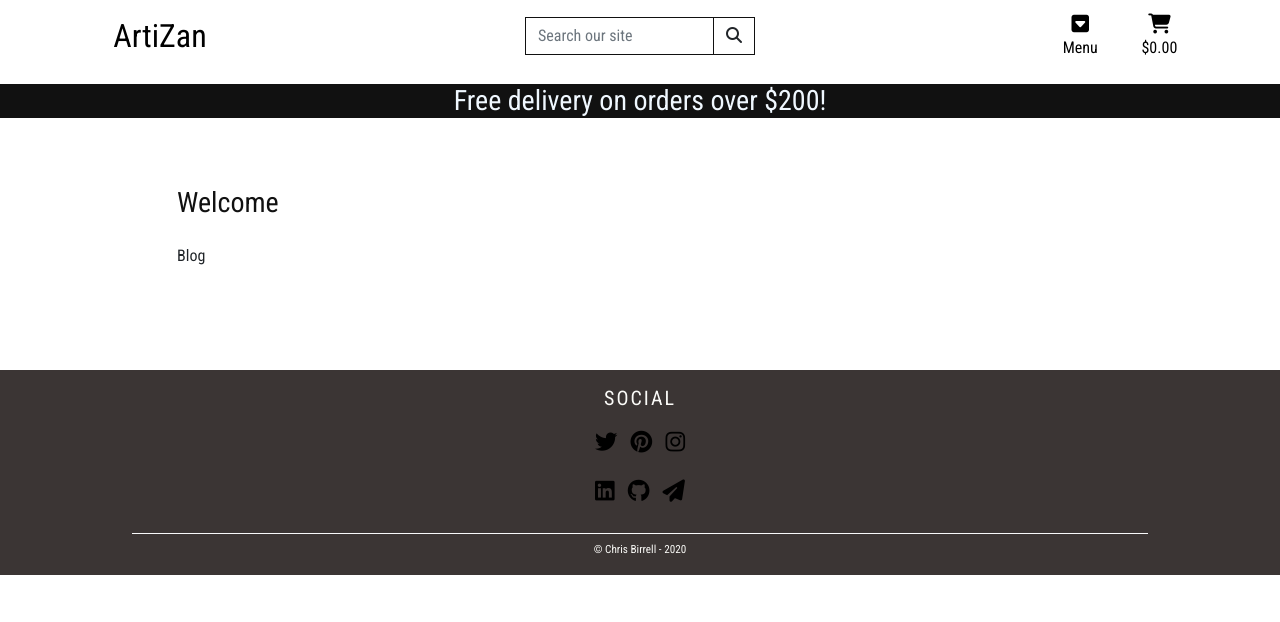
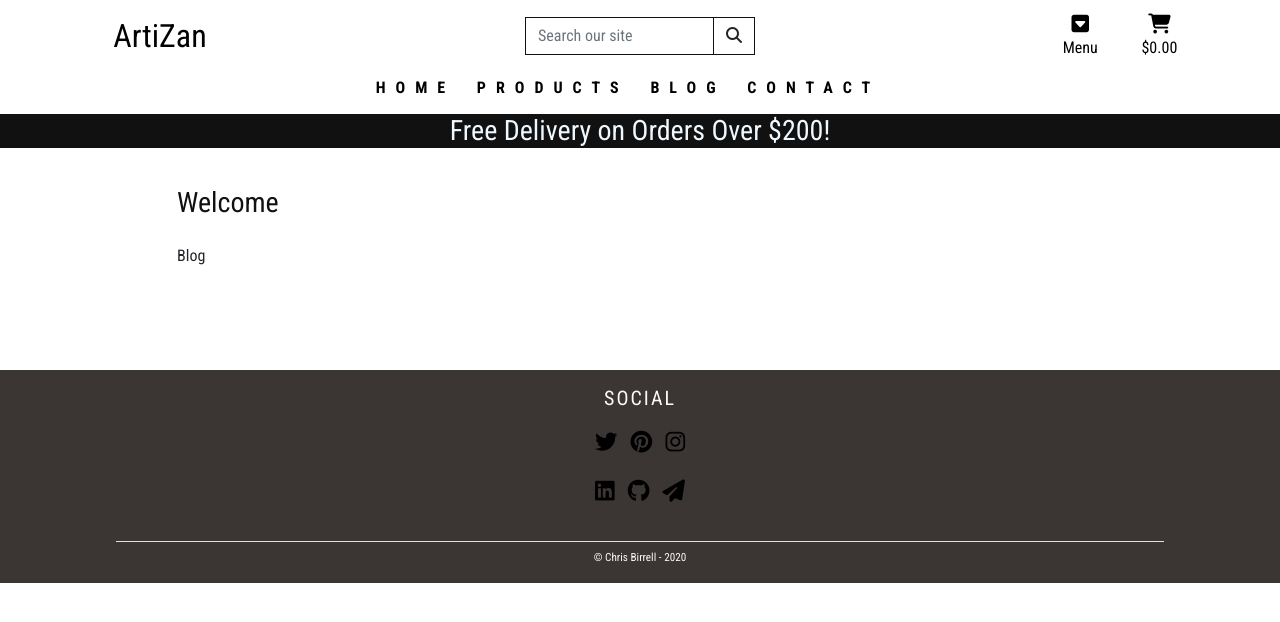
Before and after one commit to Birrellc/Project__artiZan-ms4, a Django app: page /blog/ in a window 1280 px wide. Shown: the top 622 px of the page. Run offline with Django 3.2, Linux system fonts and the light colour scheme; data that the repository does not hold is empty; some libraries are stand-ins or nearby versions.

Commit message:
Feat: added sub navbar

```diff
--- a/static/css/base.css
+++ b/static/css/base.css
@@ -26,7 +26,7 @@ a {
 }
 
 .banner {
-  background-color:#111;
+  background-color: #111;
   color: aliceblue;
 }
 
@@ -40,6 +40,14 @@ a {
   justify-content: center;
   align-items: center;
   width: 50%;
+}
+
+.sub-navbar{
+  display:flex;
+  justify-content: center;
+  height: 30px;
+  letter-spacing: 10px;
+  font-weight:800;
 }
 
 /* Home */
@@ -69,12 +77,15 @@ a {
   width: 100px;
 }
 
+/* carousel */
+
 .carousel-home {
   padding-top: 50px;
 }
 
 .carousel-inner img {
   margin: auto;
+  width: 75%;
 }
 
 .img-border {
@@ -88,8 +99,12 @@ a {
 
 .about-container {
   padding-top: 70px;
-  margin: auto;
-  padding-right: 100px;
+  text-align: center;
+}
+
+.about-header {
+  border-bottom: 2px solid #111;
+  margin-bottom: 20px;
 }
 
 /* gallery */
@@ -198,3 +213,11 @@ a {
 .footer a:hover {
   color: #ffc717;
 }
+
+/* media queries */
+
+@media screen and (min-width: 768px) {
+  .about-container {
+    padding-right: 80px;
+  }
+}
--- a/templates/base.html
+++ b/templates/base.html
@@ -44,9 +44,10 @@
   <body>
     <header class="container-fluid fixed-top">
         {% include 'includes/navbar.html' %}
+        </div>
         <div id="delivery-banner" class="row text-center">
-            <div class="banner">
-                <h3 class="delivery-header">Free delivery on orders over ${{ free_delivery_threshold }}!</h4>
+            <div class="col-12 banner">
+                <h3 class="delivery-header">Free Delivery on Orders Over ${{ free_delivery_threshold }}!</h4>
             </div>
         </div>
     </header>
@@ -78,7 +79,7 @@
    <!-- Page Footer -->
    <footer class="container-fluid footer">
     <div class="row">
-        <div class="col-md-12 social text-center">
+        <div class="col-12 social text-center">
             <h3>Social</h3>
             <ul class="list-inline">
                 <li class="list-inline-item">
@@ -116,8 +117,8 @@
             </ul>
         </div>
     </div>
-    <div class="row mt-2">
-        <div class="col text-center border-top border-light pt-2 mx-3">
+    <div class="row mt-3">
+        <div class="col-12 text-center border-top pt-2">
             © Chris Birrell - 2020
         </div>
     </div>
--- a/templates/includes/navbar.html
+++ b/templates/includes/navbar.html
@@ -1,4 +1,4 @@
-<div id="topnav" class="topnav row bg-white pt-lg-1 d-none d-lg-flex">
+<nav id="topnav" class="topnav row bg-white pt-lg-1 d-none d-lg-flex">
     <div class="col-12 col-lg-3 my-auto text-center">
         <a href="{% url 'home' %}" class="nav-link main-logo-link">
             <h2 class="logo-font text-black my-0">ArtiZan</h2>
@@ -63,7 +63,25 @@
             </li>
         </ul>
     </div>
-</div>
+    <div class="row">
+            <div class="col-12 sub-navbar">
+                <ul class="navbar-nav d-block mr-auto text-uppercase">
+                    <li class="nav-item active list-inline-item">
+                        <a class="nav-link" href="{% url 'home' %}">Home</a>
+                    </li>
+                    <li class="nav-item list-inline-item">
+                        <a class="nav-link" href="{% url 'products' %}">Products</a>
+                    </li>
+                    <li class="nav-item list-inline-item">
+                        <a class="nav-link" href="{% url 'blog' %}">Blog</a>
+                    </li>
+                    <li class="nav-item list-inline-item">
+                        <a class="nav-link" href="{% url 'contact' %}">Contact</a>
+                    </li>
+                  </ul>
+            </div>
+    </div>
+</nav>
 <div class="row bg-white">
     <nav class="navbar navbar-expand-lg navbar-light w-100">
         <li class="list-inline-item dropdown">
```
